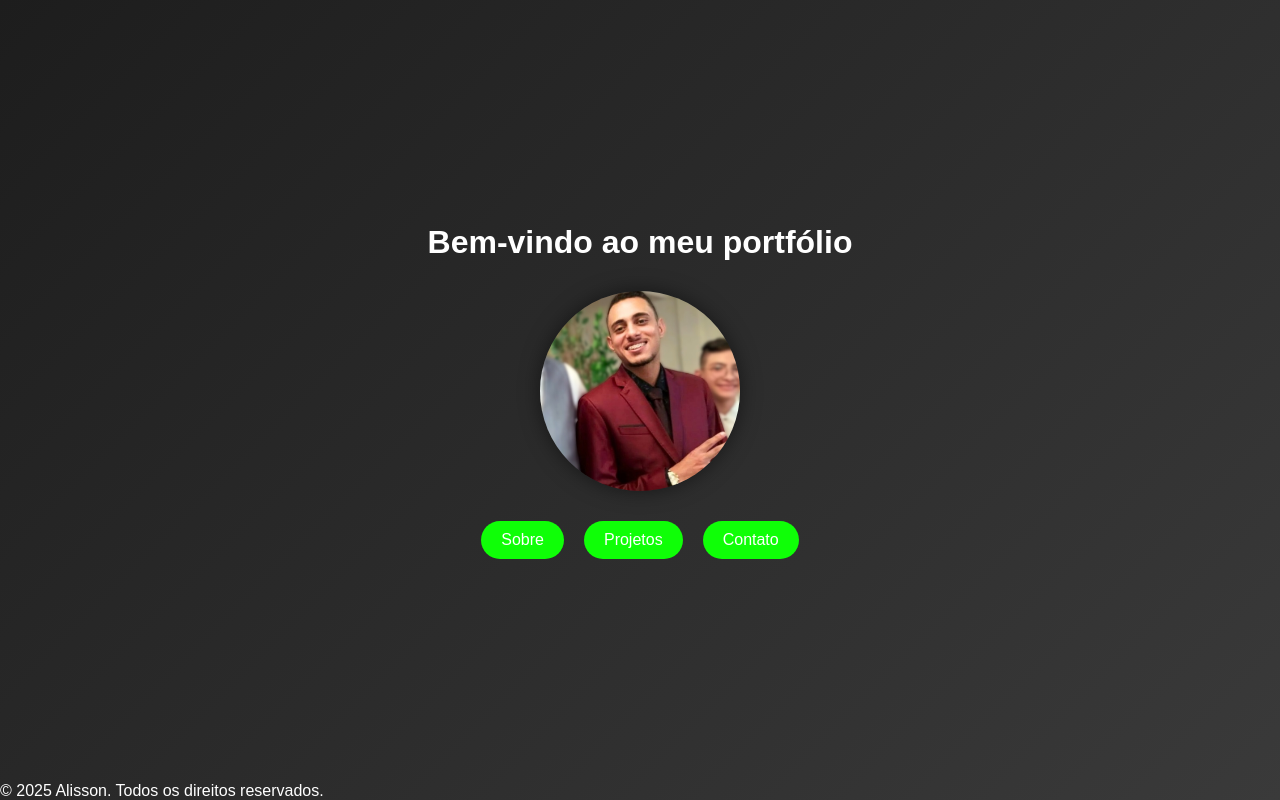
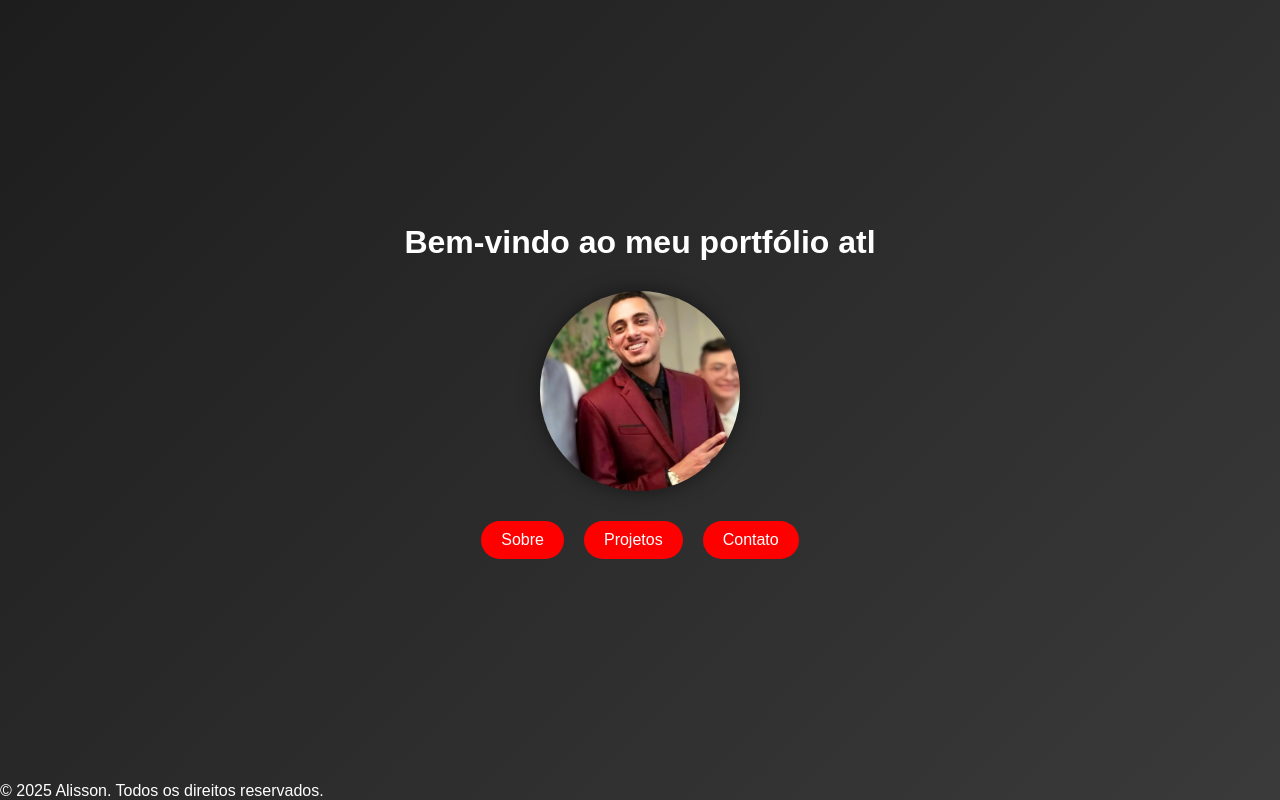
Before and after one commit to https-Alisson/portfolio-alisson, a plain HTML site: page index.html in a window 1280 px wide. Drawn offline with Linux system fonts and the light colour scheme.

Commit message:
alteração 2

```diff
--- a/index.css
+++ b/index.css
@@ -48,7 +48,7 @@
   nav a {
     text-decoration: none;
     color: #fff;
-    background-color: #0fff07;
+    background-color: red;
     padding: 10px 20px;
     border-radius: 20px;
     transition: background 0.3s;
--- a/index.html
+++ b/index.html
@@ -11,7 +11,7 @@
     </header>
 
     <main>
-        <h1>Bem-vindo ao meu portfólio</h1>
+        <h1>Bem-vindo ao meu portfólio atl</h1>
         <div class="foto">
           <img src="img/Perfil mais atualizado.png" alt="Minha Foto" />
       </div>
```
